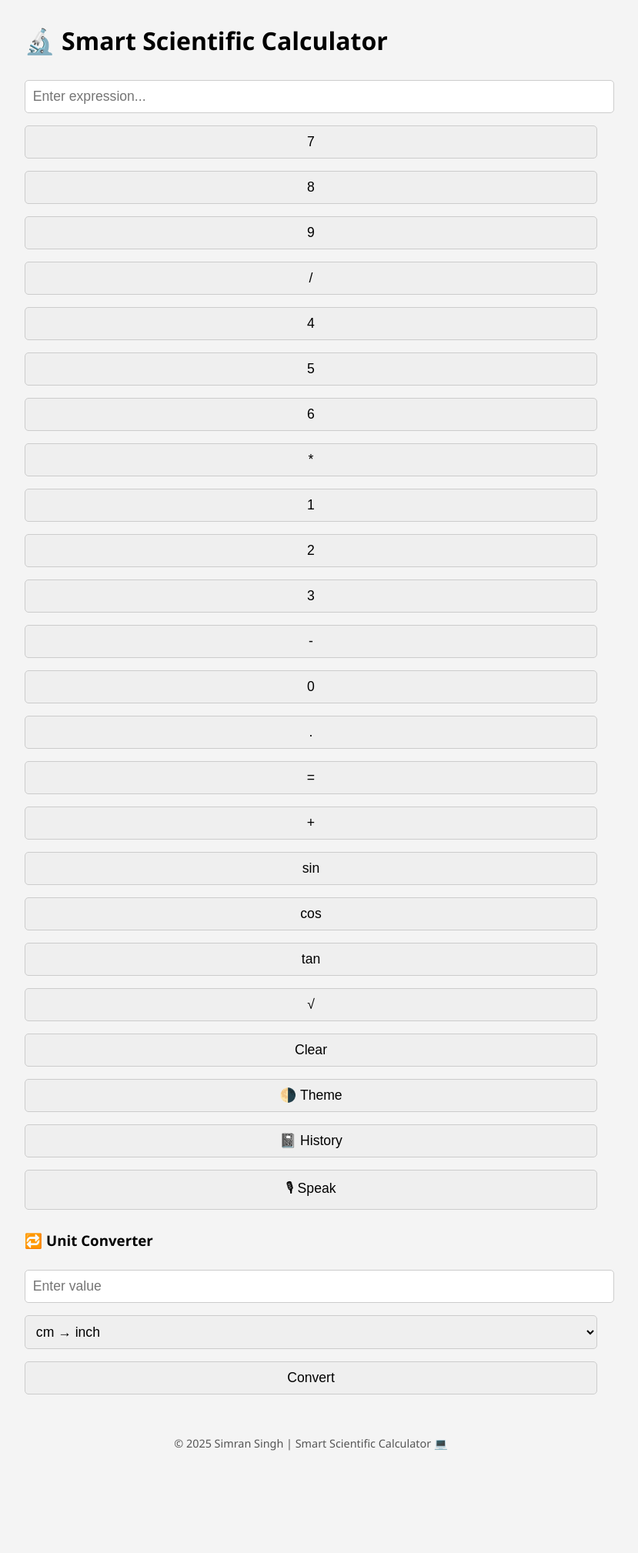
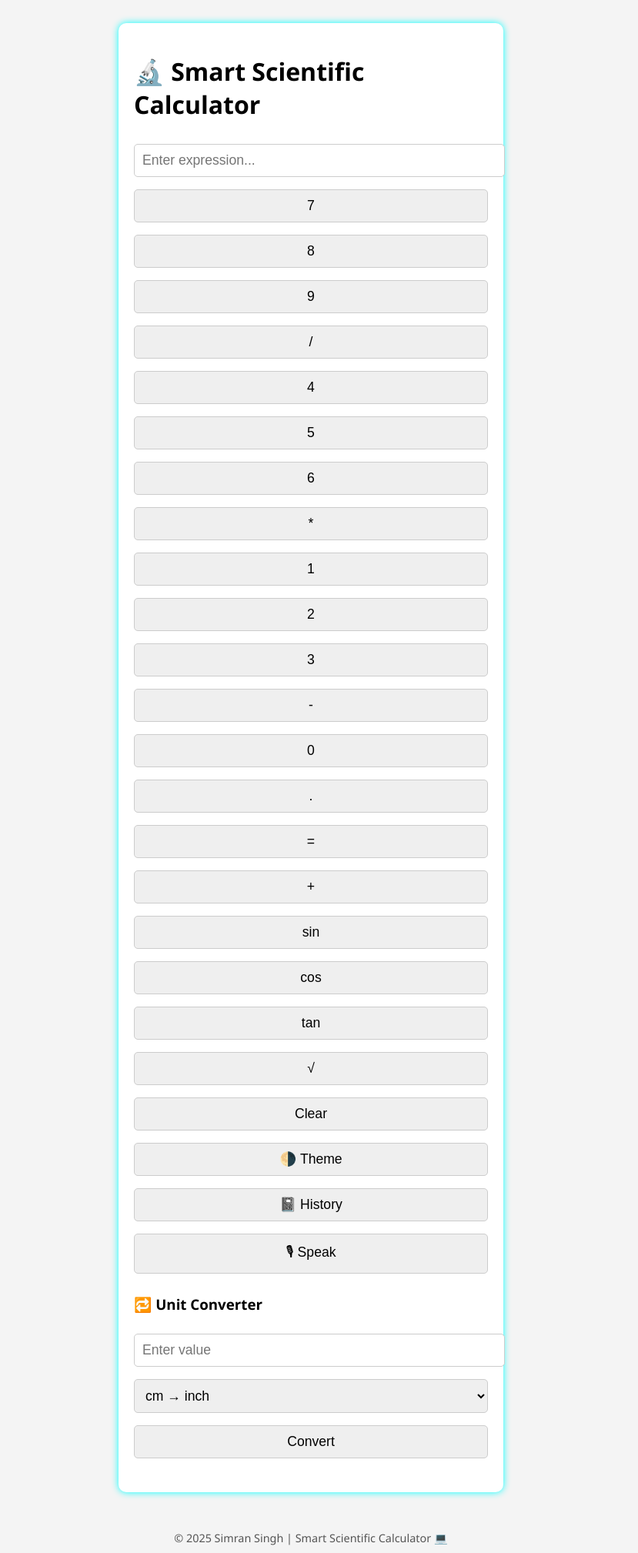
Before and after one commit to Simransingh495/smart-calculator, a Flask app: page / in a window 1280 px wide. Shown: the whole page at 77% size, without its empty margins (236-1065 px from the left). Run offline with Flask 3, Linux system fonts and the light colour scheme.

Commit message:
Update index.html

```diff
--- a/templates/index.html
+++ b/templates/index.html
@@ -7,7 +7,7 @@
 </head>
 <body>
   <div class="page-wrapper">
-  <div class="calculator">
+  <div class="calculator-container">
     <h1>🔬 Smart Scientific Calculator</h1>
     <input type="text" id="display" placeholder="Enter expression...">
 
```
